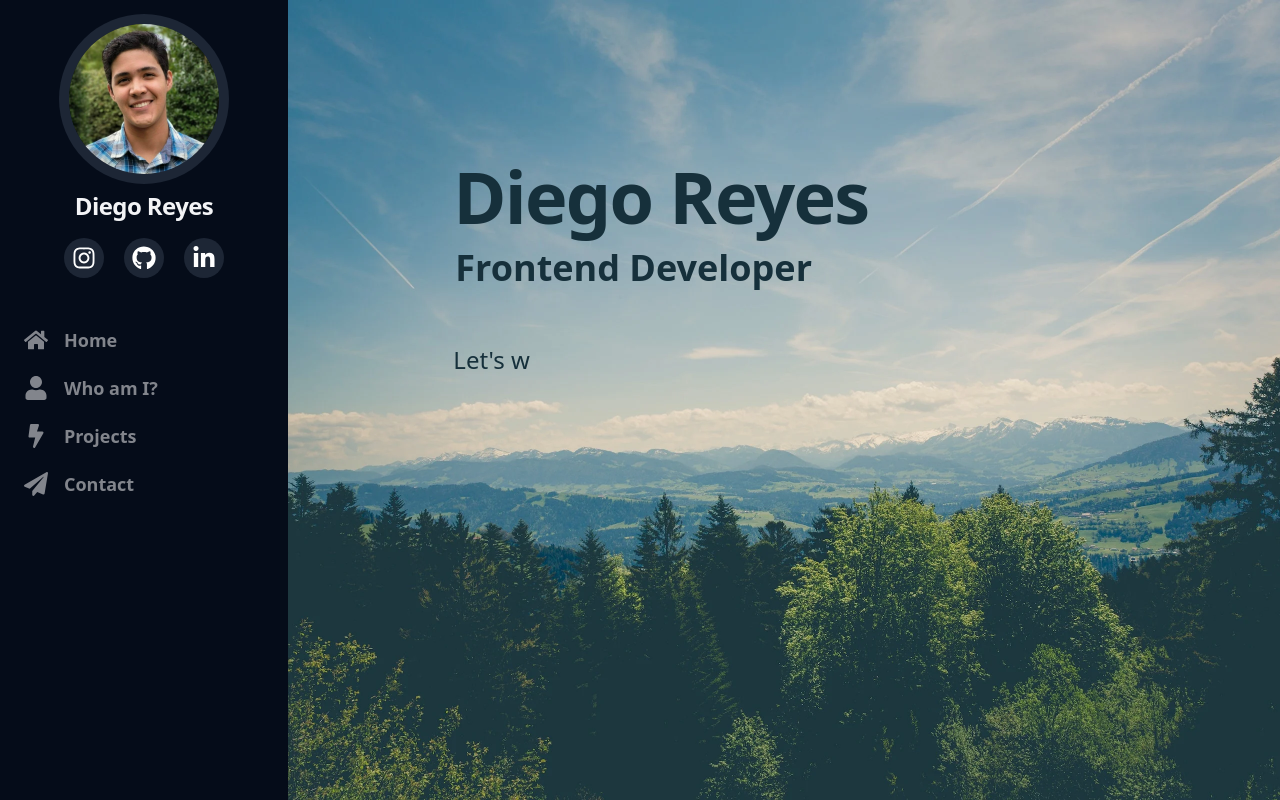
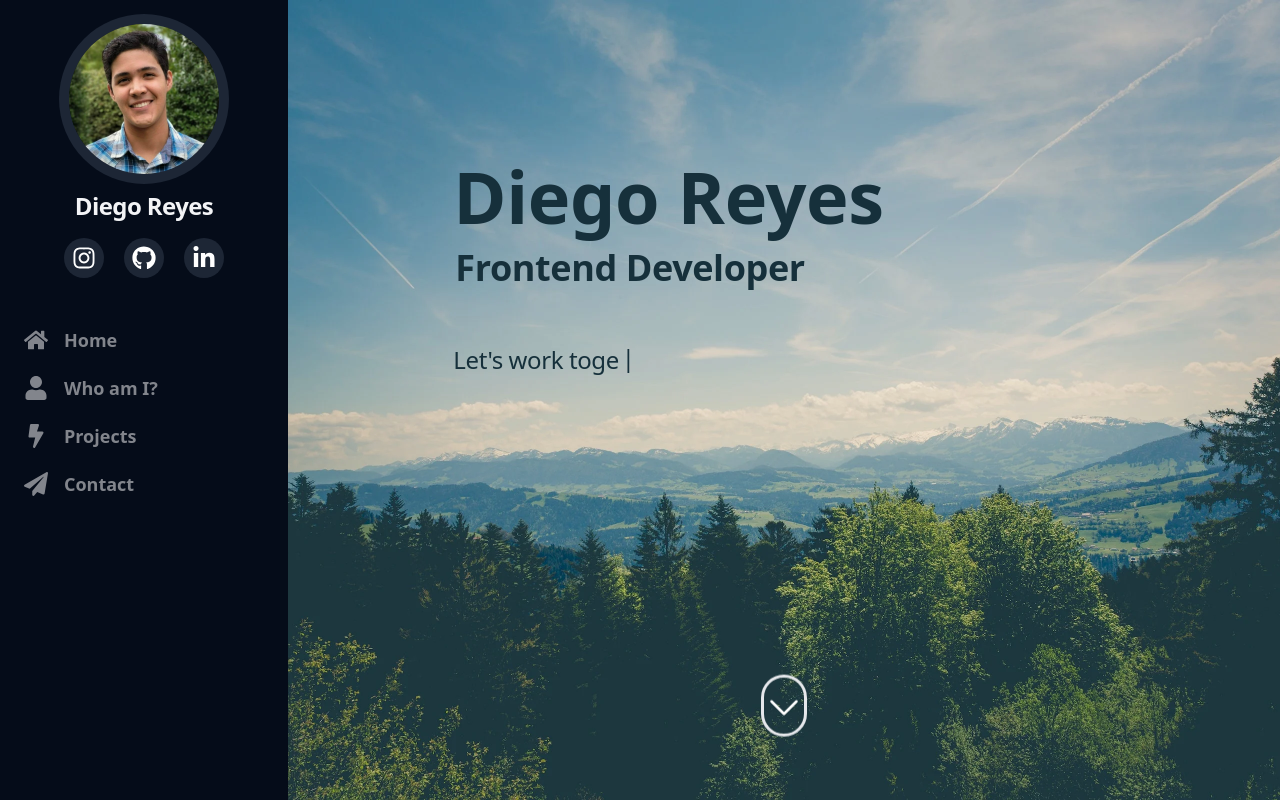
Before and after one commit to dreyescabrera/portfolio, a React (Vite) app: page / in a window 1280 px wide. Built offline with nearby package versions, Linux system fonts and the light colour scheme.

Commit message:
add scroll button, visibilitychange and other logic

```diff
--- a/package.json
+++ b/package.json
@@ -4,7 +4,7 @@
   "version": "0.0.0",
   "type": "module",
   "scripts": {
-    "dev": "vite",
+    "dev": "vite --host",
     "build": "vite build",
     "preview": "vite preview"
   },
--- a/src/components/App/index.jsx
+++ b/src/components/App/index.jsx
@@ -12,10 +12,17 @@ function App() {
 
   React.useEffect(() => {
     window.addEventListener("resize", (ev) => {
-      ev.target.innerWidth > 768
+      // console.log(ev, ev.target.innerWidth, sidebarIsOpen);
+      ev.target.innerWidth >= 768
         ? setSidebarIsOpen(true)
         : setSidebarIsOpen(false);
+      if (ev.target.innerWidth === 767 || ev.target.innerWidth === 769) {
+        console.log(ev, ev.target.innerWidth, sidebarIsOpen);
+        setTimeout(() => {}, 50);
+      }
     });
+
+    window.addEventListener("click", () => {});
   }, []);
 
   const handleClick = () => {
--- a/src/components/HamburguerButton/index.jsx
+++ b/src/components/HamburguerButton/index.jsx
@@ -1,7 +1,22 @@
 import React from "react";
 
-function HamburguerButton() {
-
+function HamburguerButton({ sidebarIsOpen, setSidebarIsOpen }) {
+  return (
+    <div
+      className="relative flex justify-center items-center w-14 h-14 cursor-pointer transition-all duration-500 ease-in-out z-20 row-start-1 col-start-5 col-end-7 justify-self-center self-center sm:col-start-6  md:hidden"
+      onClick={() => setSidebarIsOpen((prev) => !prev)}
+    >
+      <div
+        className={`w-[35px] h-1 bg-white rounded-md transition-all duration-1000 ease-in-out ${
+          sidebarIsOpen
+            ? "-translate-x-[26px] bg-transparent before:rotate-45 before:translate-x-[25px] before:translate-y-[0] after:rotate-[-45deg] after:translate-x-[25px] after:translate-y-[0] "
+            : undefined
+        }
+           before:content[''] before:absolute before:w-[35px] before:h-1 before:bg-white before:rounded-md before:transition-all before:duration-1000 before:ease-in-out before:-translate-y-3
+           after:content[''] after:absolute after:w-[35px] after:h-1 after:bg-white after:rounded-md after:transition-all after:duration-1000 after:ease-in-out after:translate-y-3`}
+      ></div>
+    </div>
+  );
 }
 
-export {HamburguerButton}
+export { HamburguerButton };
--- a/src/components/Hero/index.jsx
+++ b/src/components/Hero/index.jsx
@@ -1,38 +1,38 @@
 import React from "react";
+import { HamburguerButton } from "../HamburguerButton";
 import { HeroButtton } from "../HeroButton";
+import { ScrollButton } from "../ScrollButton";
 import { useModifyText } from "./useModifyText";
 
 function Hero({ sidebarIsOpen, setSidebarIsOpen }) {
-  const { textValue, answerQuestion } = useModifyText();
+  const { textValue, answerQuestion, textIsChanging } = useModifyText();
 
   return (
     <header
       className={`grid grid-cols-6 grid-rows-5 justify-items-center w-full h-screen bg-hero-desktop bg-cover bg-center text-[#16303b] lg:justify-items-stretch`}
     >
-      <div
-        className="relative flex justify-center items-center w-14 h-14 cursor-pointer transition-all duration-500 ease-in-out z-20 row-start-1 col-start-6 self-center md:hidden"
-        onClick={() => setSidebarIsOpen((prev) => !prev)}
-      >
-        <div
-          className={`w-[35px] h-1 bg-white rounded-md transition-all duration-1000 ease-in-out ${
-            sidebarIsOpen
-              ? "-translate-x-[26px] bg-transparent before:rotate-45 before:translate-x-[25px] before:translate-y-[0] after:rotate-[-45deg] after:translate-x-[25px] after:translate-y-[0]"
-              : undefined
-          }
-           before:content[''] before:absolute before:w-[35px] before:h-1 before:bg-white before:rounded-md before:transition-all before:duration-1000 before:ease-in-out before:-translate-y-3
-           after:content[''] after:absolute after:w-[35px] after:h-1 after:bg-white after:rounded-md after:transition-all after:duration-1000 after:ease-in-out after:translate-y-3`}
-        ></div>
-      </div>
-      <div className="col-start-2 row-start-2 col-end-6 space-y-3 antialiased sm:space-y-4">
-        <h1 className="font-bold text-4xl tracking-tight sm:text-5xl lg:text-7xl">
+      <HamburguerButton
+        sidebarIsOpen={sidebarIsOpen}
+        setSidebarIsOpen={setSidebarIsOpen}
+      />
+      <div className="col-start-2 row-start-2 col-end-6 tracking-tight space-y-3 antialiased sm:space-y-4">
+        <h1 className="font-bold text-4xl sm:text-5xl lg:text-7xl">
           Diego Reyes
         </h1>
         <p className="pl-[2px] text-2xl font-semibold leading-7 lg:text-4xl">
           Frontend Developer
         </p>
         <div className="pt-6 font-medium lg:pt-10">
-          <span className="text-xl lg:text-2xl">{textValue}</span>
-          <div className="mt-2 space-x-4 lg:mt-4">
+          <span
+            className={`text-xl lg:text-2xl relative after:content-['|'] after:relative after:bottom-[2px] after:left-[3px] after:inline-block   ${
+              textIsChanging
+                ? undefined
+                : "after:motion-safe:animate-text-machine"
+            }`}
+          >
+            {textValue}
+          </span>
+          <div className="mt-2 space-x-4 tracking-tighter text- lg:mt-4">
             <HeroButtton
               text="Why should I?"
               answerQuestion={answerQuestion}
@@ -46,6 +46,7 @@ function Hero({ sidebarIsOpen, setSidebarIsOpen }) {
           </div>
         </div>
       </div>
+      <ScrollButton />
     </header>
   );
 }
--- a/src/components/Hero/useModifyText.js
+++ b/src/components/Hero/useModifyText.js
@@ -7,15 +7,25 @@ const phrases = [
 ];
 
 function useModifyText() {
+  const [isVisible, setIsVisible] = React.useState(
+    () => document.visibilityState === "visible"
+  );
   const [textValue, setTextValue] = React.useState("");
   const [currentText, setCurrentText] = React.useState(phrases[0]);
   const [nextText, setNextText] = React.useState(phrases[1]);
+  const [textIsChanging, setTextIsChanging] = React.useState(false);
   const [isDeleting, setIsDeleting] = React.useState(false);
 
   const onWrite = (index, text) => {
     setTimeout(() => {
+      setTextIsChanging(true);
       setTextValue((prev) => prev + text[index]);
-      text[index + 1] ? onWrite(index + 1, text) : setIsDeleting(true);
+      if (text[index + 1]) {
+        onWrite(index + 1, text);
+      } else {
+        setTextIsChanging(false);
+        setIsDeleting(true);
+      }
     }, 75);
   };
 
@@ -26,10 +36,12 @@ function useModifyText() {
 
   const onDelete = (autoWriteNextText = true) => {
     setTimeout(() => {
+      setTextIsChanging(true);
       setTextValue((prev) => {
         const newText = prev.substring(0, prev.length - 1);
         if (newText) onDelete(autoWriteNextText);
         else {
+          setTextIsChanging(false);
           setIsDeleting(false);
           autoWriteNextText && onChangeCurrentText(nextText, null);
         }
@@ -48,7 +60,6 @@ function useModifyText() {
   };
 
   React.useEffect(() => {
-    console.log(currentText);
     if (!currentText) return;
 
     if (isDeleting) {
@@ -56,9 +67,23 @@ function useModifyText() {
         nextText && onDelete();
       }, 3000);
     } else {
-      onWrite(0, currentText);
+      if (currentText === phrases[0]) {
+        setTimeout(() => {
+          isVisible && onWrite(0, currentText);
+        }, 600);
+      } else {
+        isVisible && onWrite(0, currentText);
+      }
     }
-  }, [isDeleting]);
+  }, [isDeleting, isVisible]);
+
+  React.useEffect(() => {
+    window.addEventListener("visibilitychange", (ev) => {
+      if (document.visibilityState === "visible") {
+        setIsVisible(true);
+      }
+    });
+  }, []);
   //CUANDO NEXTTEXT SEA NULL, NO SEGUIRA BORRANDO
   //EL ORDEN:
   //WORK TOGETHER - WHATCHA THINK?
@@ -70,6 +95,7 @@ function useModifyText() {
   return {
     textValue,
     answerQuestion,
+    textIsChanging,
   };
 }
 
--- /dev/null
+++ b/src/components/ScrollButton/index.jsx
@@ -0,0 +1,24 @@
+import React from "react";
+
+function ScrollButton() {
+  return (
+    <button className="relative row-start-5 col-start-3 place-self-center col-end-5 border-[3px] border-solid rounded-full text-white animate-bounce">
+      <svg
+        xmlns="http://www.w3.org/2000/svg"
+        fill="none"
+        viewBox="0 0 24 24"
+        strokeWidth={1.5}
+        stroke="currentColor"
+        className="relative top-[2px] w-10 h-14 "
+      >
+        <path
+          strokeLinecap="round"
+          strokeLinejoin="round"
+          d="M19.5 8.25l-7.5 7.5-7.5-7.5"
+        />
+      </svg>
+    </button>
+  );
+}
+
+export { ScrollButton };
--- a/src/components/SidebarMenu/index.jsx
+++ b/src/components/SidebarMenu/index.jsx
@@ -5,7 +5,7 @@ import { Icon } from "../Icon";
 function SidebarMenu({ sidebarIsOpen }) {
   return (
     <aside
-      className={`fixed w-full h-screen flex flex-col items-center p-6 space-y-4 bg-[#050c19] transition-all duration-700 ${
+      className={`fixed w-full left-0 h-screen flex flex-col items-center p-6 space-y-4 bg-[#050c19] transition-all duration-700 ${
         sidebarIsOpen ? " left-0" : "-left-full"
       }  z-10 md:w-60  lg:w-72`}
     >
--- a/tailwind.config.cjs
+++ b/tailwind.config.cjs
@@ -10,6 +10,15 @@ module.exports = {
       backgroundImage: {
         "hero-desktop": "url('/img/hero-desktop.webp')",
       },
+      animation: {
+        bounce: "bounce 3s linear infinite",
+        "text-machine": "print 1.5s steps(1) infinite",
+      },
+      keyframes: {
+        print: {
+          "50%": { color: "transparent" },
+        },
+      },
     },
   },
   plugins: [],
--- a/vite.config.js
+++ b/vite.config.js
@@ -1,7 +1,10 @@
-import { defineConfig } from 'vite'
-import react from '@vitejs/plugin-react'
+import { defineConfig } from "vite";
+import react from "@vitejs/plugin-react";
 
 // https://vitejs.dev/config/
 export default defineConfig({
-  plugins: [react()]
-})
+  plugins: [react()],
+  server: {
+    host: "0.0.0.0",
+  },
+});
```
Also changed, not shown: src/index.css (+0 -8 lines).
